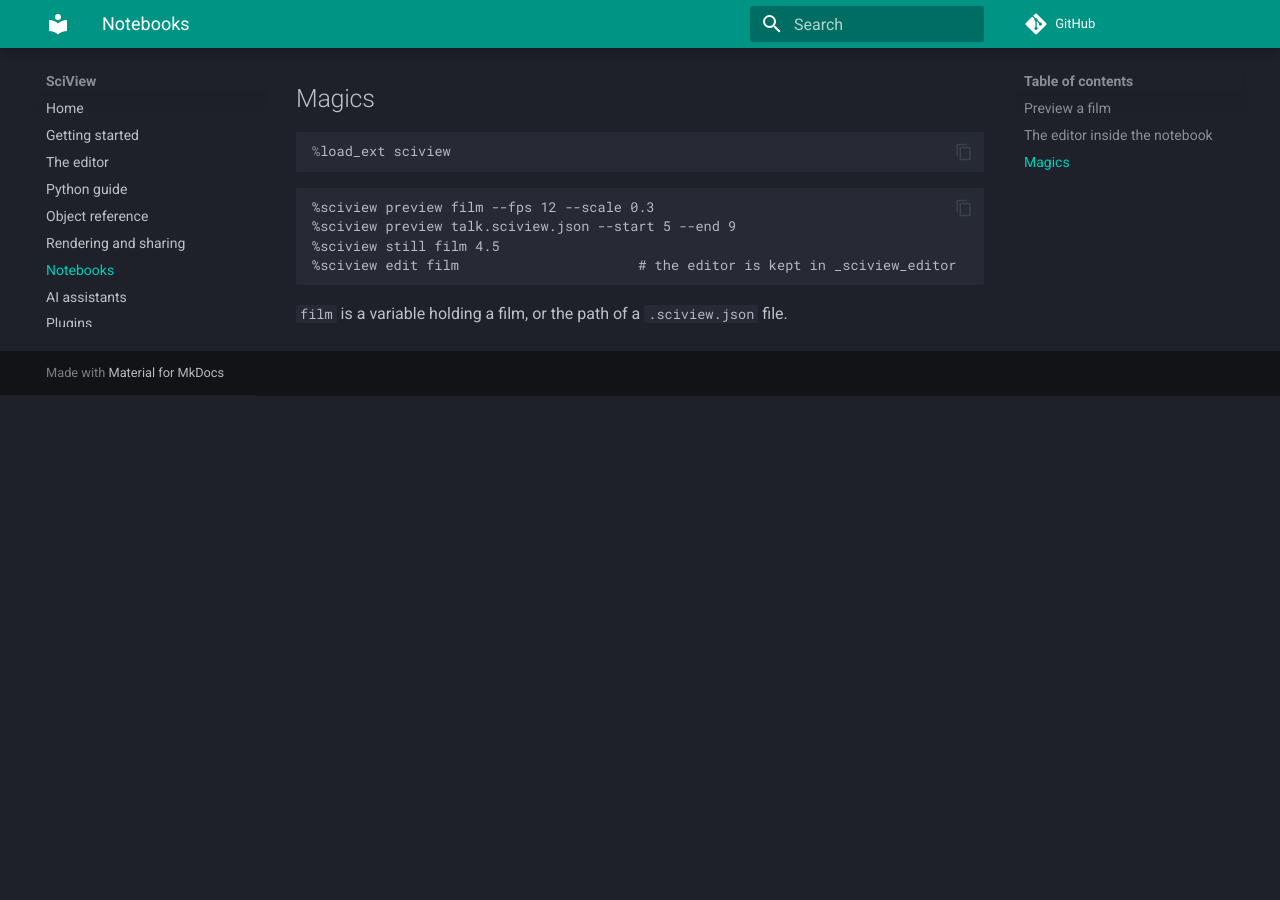
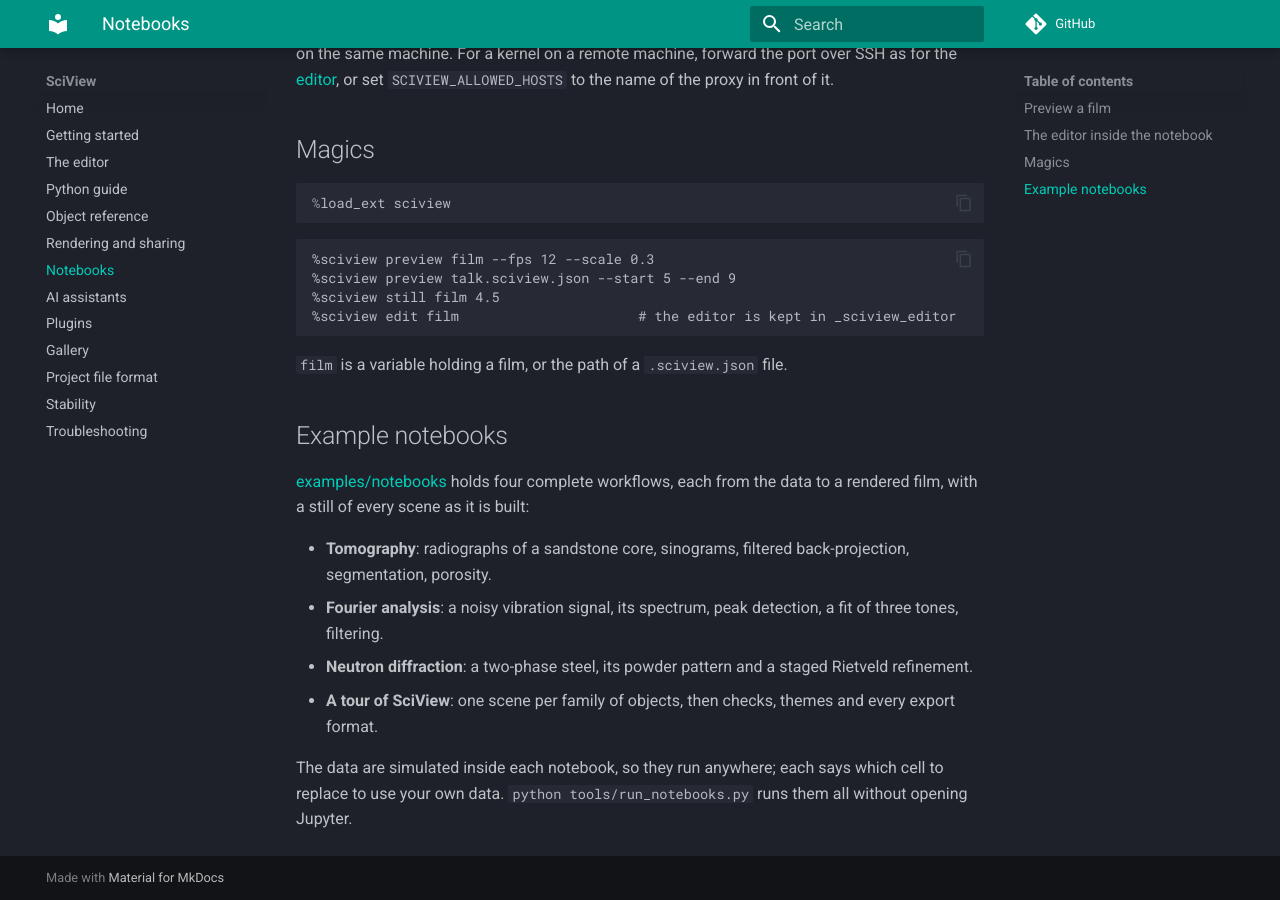
Before and after one commit to OriolSansPlanell/SciView, an MkDocs documentation site: the page built from docs/jupyter.md, in a window 1280 px wide and 900 px high, scrolled down 895 px. Built offline with MkDocs 1.6.1 and Material for MkDocs 9.7.7, drawn with Linux system fonts in a browser that asks for light colours; comment, search, counter and statistics services are not loaded; before the commit the page ends 1290 px from its top, so only the background shows below that; some of the changed text lies outside the part shown.

Commit message:
Add four example notebooks: from data to film, step by step
- 01_tomography: neutron radiographs of a sandstone core, sinograms, filtered
  back-projection, segmentation, porosity and pore sizes (5 scenes).
- 02_fourier: a noisy vibration signal, windowed spectrum, peak detection, a
  least-squares fit of three tones and spectral filtering (5 scenes).
- 03_neutron_diffraction: a duplex steel, reflections and peak shapes, a staged
  Rietveld refinement animated through a file pattern (5 scenes).
- 04_sciview_tour: one scene per family of objects, then checks, themes and
  every export format (12 scenes).

sciview.jupyter.still() shows frames as JPEG and the preview stores JPEG frames
with the first one visible without scripts, so saved notebooks stay small and
render on GitHub. tools/run_notebooks.py runs the notebooks; a workflow runs
them weekly and when they or the library change.

Co-Authored-By: Claude Opus 5.5 <noreply@anthropic.com>
Claude-Session: https://claude.ai/code/session_01MuJNbfZNWjz1ezH16i5DKm

````diff
--- a/docs/jupyter.md
+++ b/docs/jupyter.md
@@ -17,7 +17,9 @@ The preview is plain HTML with the frames inside, so it plays without a running
 notebook (and in the HTML or PDF you export from it). Keep it short and small: every frame is stored, up to
 600 of them. Chapter buttons under the scrubber jump to the scenes.
 
-One frame as a picture: `sciview.jupyter.Still(film, 4.5)`, or `PIL.Image.fromarray(film.frame(4.5, 0.5))`.
+One frame as a picture: `sciview.jupyter.still(film, 4.5)` (a JPEG, so a notebook can hold many of them;
+`Still(film, 4.5)` gives a PNG), or `PIL.Image.fromarray(film.frame(4.5, 0.5))`. The preview's frames are JPEGs
+too, and it shows its first frame even where scripts do not run, such as GitHub's notebook viewer.
 
 ## The editor inside the notebook
 
@@ -49,3 +51,16 @@ or set `SCIVIEW_ALLOWED_HOSTS` to the name of the proxy in front of it.
 ```
 
 `film` is a variable holding a film, or the path of a `.sciview.json` file.
+
+## Example notebooks
+
+[examples/notebooks](https://github.com/OriolSansPlanell/SciView/tree/main/examples/notebooks) holds four complete
+workflows, each from the data to a rendered film, with a still of every scene as it is built:
+
+* **Tomography**: radiographs of a sandstone core, sinograms, filtered back-projection, segmentation, porosity.
+* **Fourier analysis**: a noisy vibration signal, its spectrum, peak detection, a fit of three tones, filtering.
+* **Neutron diffraction**: a two-phase steel, its powder pattern and a staged Rietveld refinement.
+* **A tour of SciView**: one scene per family of objects, then checks, themes and every export format.
+
+The data are simulated inside each notebook, so they run anywhere; each says which cell to replace to use your
+own data. `python tools/run_notebooks.py` runs them all without opening Jupyter.
--- a/pyproject.toml
+++ b/pyproject.toml
@@ -85,3 +85,6 @@ target-version = "py310"
 [tool.ruff.lint]
 select = ["E", "F", "W", "I", "B", "UP"]
 ignore = ["E501", "B008", "B905"]
+
+[tool.ruff.lint.per-file-ignores]
+"examples/notebooks/*.ipynb" = ["E741"]   # h, k, l are Miller indices
````
Also changed, not shown: CHANGELOG.md (+13 -0 lines), README.md (+3 -1 lines), examples/notebooks/README.md (added, +39 -0 lines), 9 other files.
